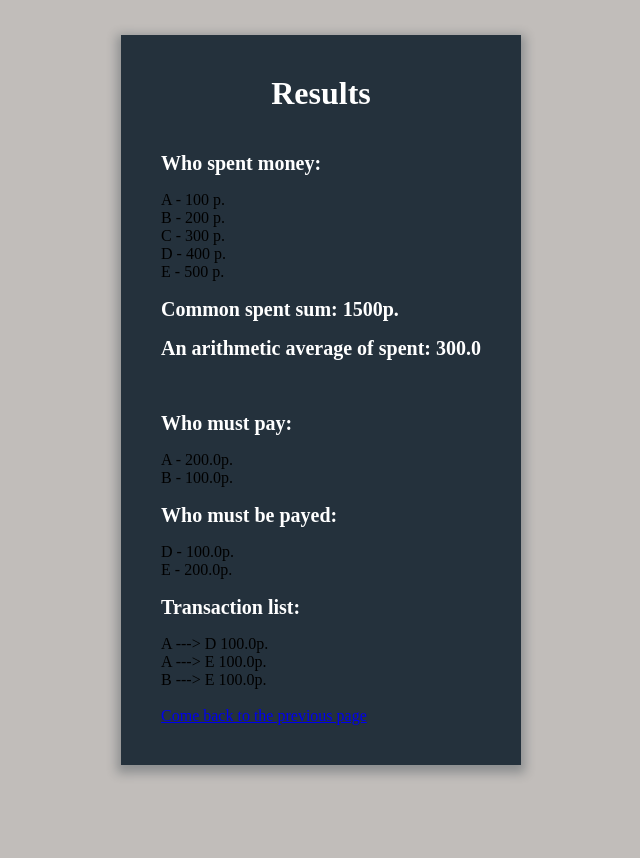
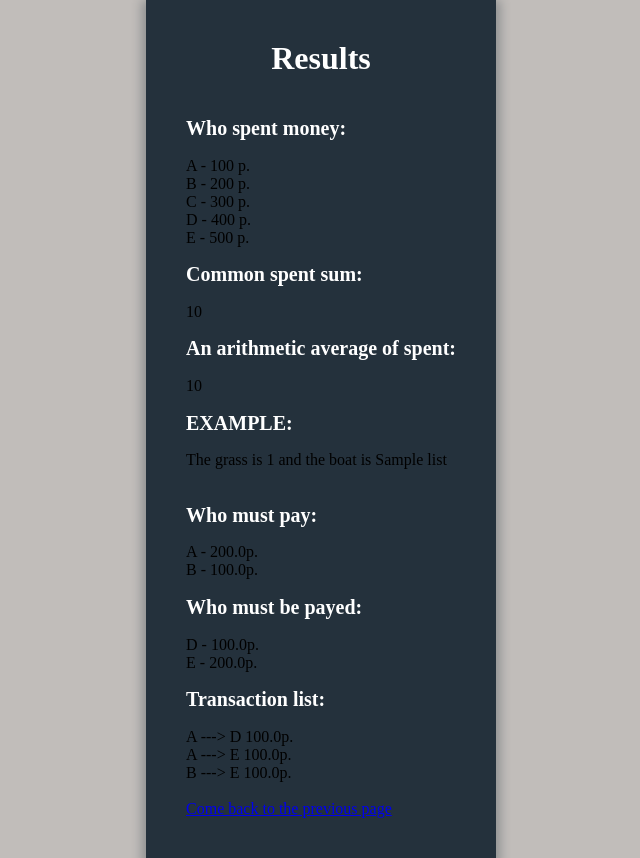
Before and after one commit to vls2693/douson, a Python web app: template flask/templates/result.html in a window 1280 px wide. Shown: the whole page, without its empty margins (319-959 px from the left). Before the commit the page ends 777 px from the top, so only its background shows below. Run offline with Jinja, Linux system fonts and the light colour scheme; the template is opened without the code that fills it: most values are stand-ins (such as "Sample title", 1, 10 or a date in 2020).

Commit message:
добавил цикл в макет страницы с результатами

```diff
--- a/flask/app.py
+++ b/flask/app.py
@@ -15,7 +15,8 @@
     receiver(whole_dict)
     # return redirect(url_for('results'))
     # return render_template('file.html')
-    return render_template('result.html')
+    mass = ['green; blue', 'red; white']
+    return render_template('result.html', common_spent_sum='777', average_sum='888', variable1=mass)
 
 
 @app.route("/results")
--- a/flask/templates/result.html
+++ b/flask/templates/result.html
@@ -23,10 +23,20 @@
 			<br>
             E - 500 р.
             <br>
-            <h2>Common spent sum: 1500р.</h2>
+            <h2>Common spent sum:</h2>
+            <span>{{common_spent_sum}}</span>
 
-            <h2>An arithmetic average of spent: 300.0</h2>
+            <h2>An arithmetic average of spent:</h2>
+            <span>{{average_sum}}</span>
 			<br>
+            <h2>EXAMPLE:</h2>
+            <span>
+                {% for list in variable1 %}
+                {% set list1 = list.split(';') %}
+                The grass is {{ list[0] }} and the boat is {{ list[1] }}<br>
+                {% endfor %}
+            </span>
+            <br>
             <h2>Who must pay:</h2>
             A - 200.0р.
 			<br>
```
